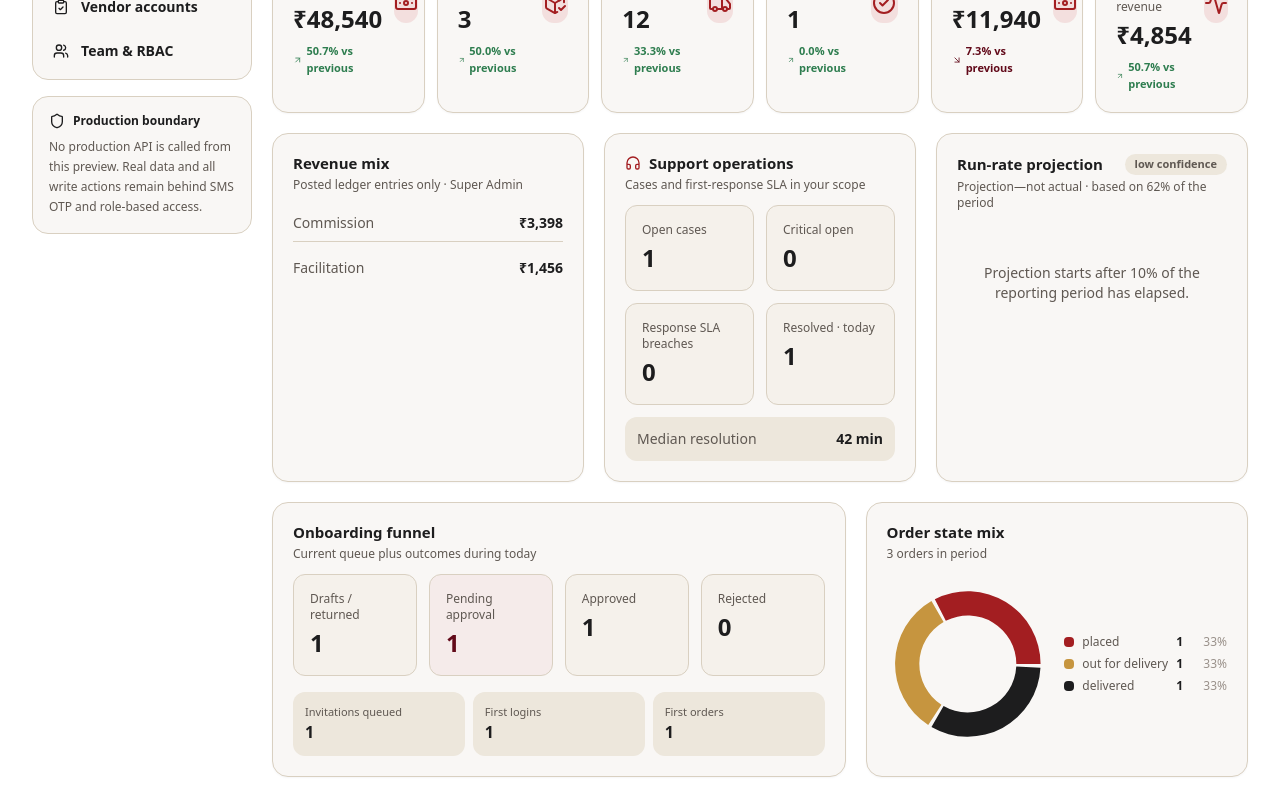
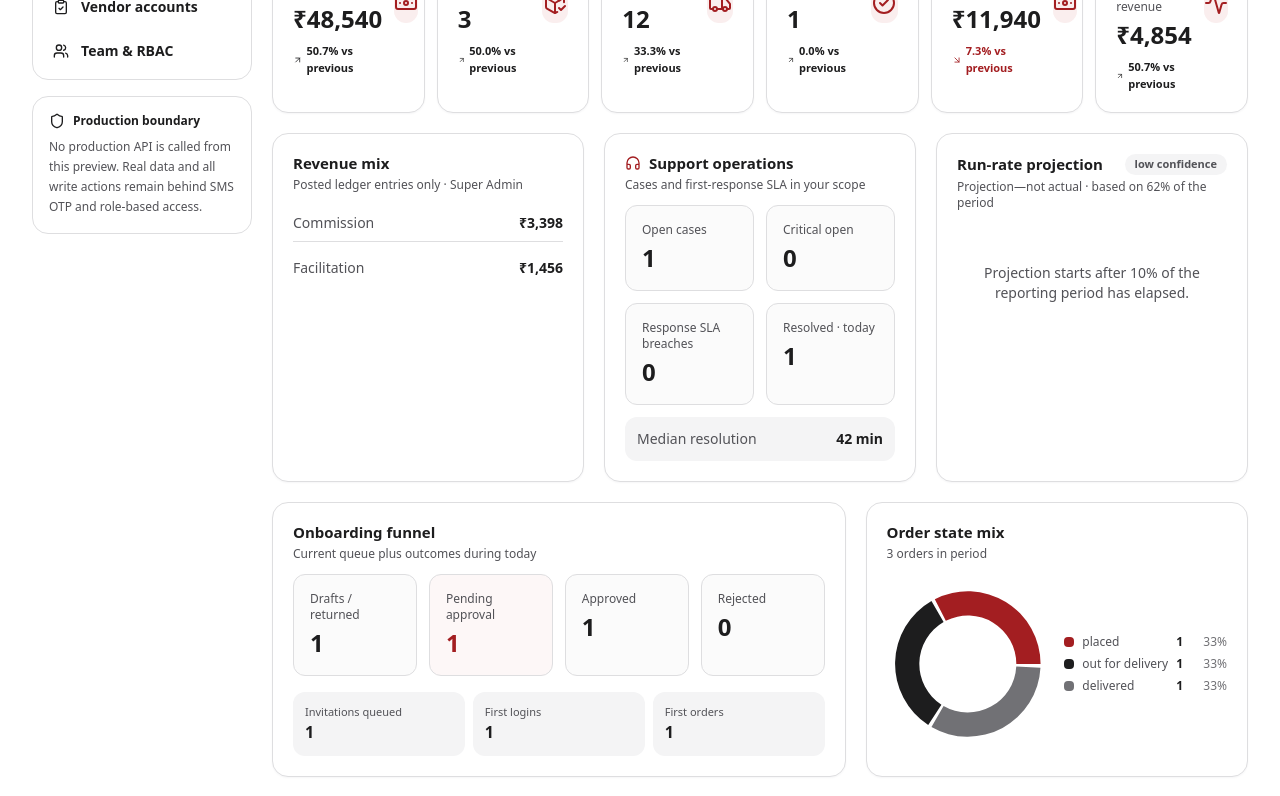
Before and after one commit to m-capital-tech/GasAgency, a Next.js app in the folder apps/web/: page /review/control in a window 1280 px wide. Shown: the part 240-1036 px from the top of the page. Built offline with nearby package versions, Linux system fonts and the light colour scheme.

Commit message:
Use white cards and charcoal-red dashboard palette

```diff
--- a/apps/web/src/app/globals.css
+++ b/apps/web/src/app/globals.css
@@ -4,59 +4,59 @@
 @custom-variant dark (&:where(.dark, .dark *));
 
 :root {
-  /* palette: charcoal #1D1D1E · maroon #620A1A · gold #C6953F · red #A31E21 · sand #E9E3D6 · off-white #F9F7F5 */
+  /* Dashboard palette: charcoal #1D1D1E, red #A31E21 and white. */
   --background: #ffffff;
   --foreground: #1d1d1e;
-  --card: #f9f7f5;
+  --card: #ffffff;
   --card-foreground: #1d1d1e;
-  --muted: #ede7dc;
-  --muted-foreground: #5f5852;
-  --faint: #9a918a;
-  --border: #d9d0c1;
+  --muted: #f4f4f5;
+  --muted-foreground: #525257;
+  --faint: #717175;
+  --border: #dedee0;
   --primary: #a31e21;
   --primary-foreground: #ffffff;
-  --primary-soft: #f3dfde;
-  --gold: #c6953f;
-  --gold-soft: #f3e8d2;
+  --primary-soft: #faeeee;
+  --gold: var(--primary);
+  --gold-soft: var(--primary-soft);
   --navy: #1d1d1e;
-  --success: #2e7d4f;
-  --success-soft: #e0ede4;
-  --warning: #c6953f;
-  --warning-soft: #f3e8d2;
-  --danger: #620a1a;
-  --danger-soft: #f0dcdc;
+  --success: var(--foreground);
+  --success-soft: var(--muted);
+  --warning: var(--primary);
+  --warning-soft: var(--primary-soft);
+  --danger: var(--primary);
+  --danger-soft: var(--primary-soft);
   --info: #1d1d1e;
-  --info-soft: #e6e0d5;
+  --info-soft: var(--muted);
   --ring: #a31e21;
-  --sidebar: #f9f7f5;
+  --sidebar: #ffffff;
   --radius: 14px;
 }
 
 .dark {
   --background: #1d1d1e;
-  --foreground: #f9f7f5;
-  --card: #2a2726;
-  --card-foreground: #f9f7f5;
-  --muted: #35312f;
-  --muted-foreground: #b9b0a6;
-  --faint: #7f776f;
-  --border: #3f3a37;
+  --foreground: #ffffff;
+  --card: #27272a;
+  --card-foreground: #ffffff;
+  --muted: #353538;
+  --muted-foreground: #b5b5ba;
+  --faint: #929298;
+  --border: #424247;
   --primary: #c8362f;
   --primary-foreground: #ffffff;
   --primary-soft: #3d2222;
-  --gold: #d4a556;
-  --gold-soft: #3a3120;
-  --navy: #f9f7f5;
-  --success: #4fa672;
-  --success-soft: #1f3327;
-  --warning: #d4a556;
-  --warning-soft: #3a3120;
-  --danger: #c04a5a;
-  --danger-soft: #3d2226;
-  --info: #e9e3d6;
-  --info-soft: #33302d;
+  --gold: var(--primary);
+  --gold-soft: var(--primary-soft);
+  --navy: #ffffff;
+  --success: #717175;
+  --success-soft: var(--muted);
+  --warning: var(--primary);
+  --warning-soft: var(--primary-soft);
+  --danger: var(--primary);
+  --danger-soft: var(--primary-soft);
+  --info: var(--foreground);
+  --info-soft: var(--muted);
   --ring: #c8362f;
-  --sidebar: #232120;
+  --sidebar: #232326;
 }
 
 @theme inline {
--- a/apps/web/src/app/operations/dashboard/page.tsx
+++ b/apps/web/src/app/operations/dashboard/page.tsx
@@ -151,7 +151,7 @@ export default function OperationsDashboardPage() {
         </section>
 
         <section className="grid gap-5 xl:grid-cols-[1.35fr_.65fr]">
-          <Card><CardHeader><div><CardTitle>Order flow</CardTitle><p className="mt-1 text-xs text-muted-foreground">Orders booked and deliveries completed during the selected period</p></div></CardHeader><CardContent>{trend.length ? <OrdersAreaChart data={trend} height={245} keys={[{ key: "orders", name: "Orders booked", color: "#A31E21" }, { key: "delivered", name: "Delivered", color: "#2E7D4F" }]} /> : <p className="py-20 text-center text-sm text-muted-foreground">No order activity in this period.</p>}</CardContent></Card>
+          <Card><CardHeader><div><CardTitle>Order flow</CardTitle><p className="mt-1 text-xs text-muted-foreground">Orders booked and deliveries completed during the selected period</p></div></CardHeader><CardContent>{trend.length ? <OrdersAreaChart data={trend} height={245} keys={[{ key: "orders", name: "Orders booked", color: "#A31E21" }, { key: "delivered", name: "Delivered", color: "#1D1D1E" }]} /> : <p className="py-20 text-center text-sm text-muted-foreground">No order activity in this period.</p>}</CardContent></Card>
           <Card><CardHeader><div><CardTitle>Current-period order mix</CardTitle><p className="mt-1 text-xs text-muted-foreground">State of orders booked in {dashboard.periodLabel.toLowerCase()}</p></div></CardHeader><CardContent>{orderMix.length ? <DonutChart data={orderMix} height={190} /> : <p className="py-16 text-center text-sm text-muted-foreground">No orders in this period.</p>}</CardContent></Card>
         </section>
 
--- a/apps/web/src/components/charts/index.tsx
+++ b/apps/web/src/components/charts/index.tsx
@@ -2,7 +2,7 @@
 import { Area, AreaChart, Bar, BarChart, CartesianGrid, Cell, Pie, PieChart, ResponsiveContainer, Tooltip, XAxis, YAxis } from "recharts";
 import { formatCompactINR, formatNumber } from "@/lib/format";
 
-const PALETTE = ["#A31E21", "#C6953F", "#1D1D1E", "#620A1A", "#2E7D4F", "#9A918A"];
+const PALETTE = ["#A31E21", "#1D1D1E", "#717175", "#C66D6F", "#48484D", "#A6A6AB"];
 
 function TooltipBox({ active, payload, label, money }: any) {
   if (!active || !payload?.length) return null;
@@ -43,7 +43,7 @@ export function OrdersAreaChart({ data, height = 220, keys = [{ key: "orders", n
   );
 }
 
-export function MoneyBarChart({ data, dataKey = "revenue", name = "Revenue", height = 220, color = "#C6953F" }: { data: any[]; dataKey?: string; name?: string; height?: number; color?: string }) {
+export function MoneyBarChart({ data, dataKey = "revenue", name = "Revenue", height = 220, color = "#A31E21" }: { data: any[]; dataKey?: string; name?: string; height?: number; color?: string }) {
   return (
     <ResponsiveContainer width="100%" height={height}>
       <BarChart data={data} margin={{ left: -10, right: 6, top: 8, bottom: 0 }}>
--- a/apps/web/src/components/ui/badge.tsx
+++ b/apps/web/src/components/ui/badge.tsx
@@ -2,11 +2,11 @@ import { STATUS_LABELS, type BookingStatus } from "@gassetu/shared";
 import { cn } from "@/lib/utils";
 
 const STATUS_CLASSES: Record<BookingStatus, string> = {
-  PENDING_PAYMENT: "bg-warning-soft text-[#9c7328] dark:text-warning",
+  PENDING_PAYMENT: "bg-warning-soft text-warning",
   PAYMENT_FAILED: "bg-danger-soft text-danger",
   PLACED: "bg-info-soft text-info",
-  ACCEPTED: "bg-info-soft text-[#3a3633] dark:text-info",
-  ASSIGNED: "bg-gold-soft text-[#9c7328] dark:text-gold",
+  ACCEPTED: "bg-info-soft text-info",
+  ASSIGNED: "bg-gold-soft text-gold",
   OUT_FOR_DELIVERY: "bg-primary-soft text-primary",
   DELIVERED: "bg-success-soft text-success",
   DELIVERY_FAILED: "bg-danger-soft text-danger",
@@ -19,7 +19,7 @@ export function Badge({ className, children, tone = "muted", dot }: { className?
     muted: "bg-muted text-muted-foreground",
     primary: "bg-primary-soft text-primary",
     success: "bg-success-soft text-success",
-    warning: "bg-warning-soft text-[#9c7328] dark:text-warning",
+    warning: "bg-warning-soft text-warning",
     danger: "bg-danger-soft text-danger",
     info: "bg-info-soft text-info",
   };
@@ -41,6 +41,6 @@ export function StatusBadge({ status, className }: { status: BookingStatus; clas
 }
 
 export function OmcBadge({ omc }: { omc: string }) {
-  const c: Record<string, string> = { HP: "bg-info-soft text-info", IOCL: "bg-primary-soft text-primary", BPCL: "bg-warning-soft text-[#9c7328] dark:text-warning" };
+  const c: Record<string, string> = { HP: "bg-info-soft text-info", IOCL: "bg-primary-soft text-primary", BPCL: "bg-warning-soft text-warning" };
   return <span className={cn("inline-flex rounded-md px-1.5 py-0.5 text-[10px] font-bold tracking-wide", c[omc] ?? "bg-muted")}>{omc}</span>;
 }
--- a/apps/web/src/components/ui/kpi.tsx
+++ b/apps/web/src/components/ui/kpi.tsx
@@ -2,7 +2,7 @@ import type { LucideIcon } from "lucide-react";
 import { cn } from "@/lib/utils";
 
 export function Kpi({ label, value, sub, icon: Icon, tone = "muted", className }: { label: string; value: string | number; sub?: string; icon?: LucideIcon; tone?: "muted" | "primary" | "success" | "warning" | "danger" | "info"; className?: string }) {
-  const tones = { muted: "bg-muted text-muted-foreground", primary: "bg-primary-soft text-primary", success: "bg-success-soft text-success", warning: "bg-warning-soft text-[#9c7328] dark:text-warning", danger: "bg-danger-soft text-danger", info: "bg-info-soft text-info" };
+  const tones = { muted: "bg-muted text-muted-foreground", primary: "bg-primary-soft text-primary", success: "bg-success-soft text-success", warning: "bg-warning-soft text-warning", danger: "bg-danger-soft text-danger", info: "bg-info-soft text-info" };
   return (
     <div className={cn("rounded-2xl border bg-card p-4", className)}>
       <div className="flex items-center justify-between">
```
